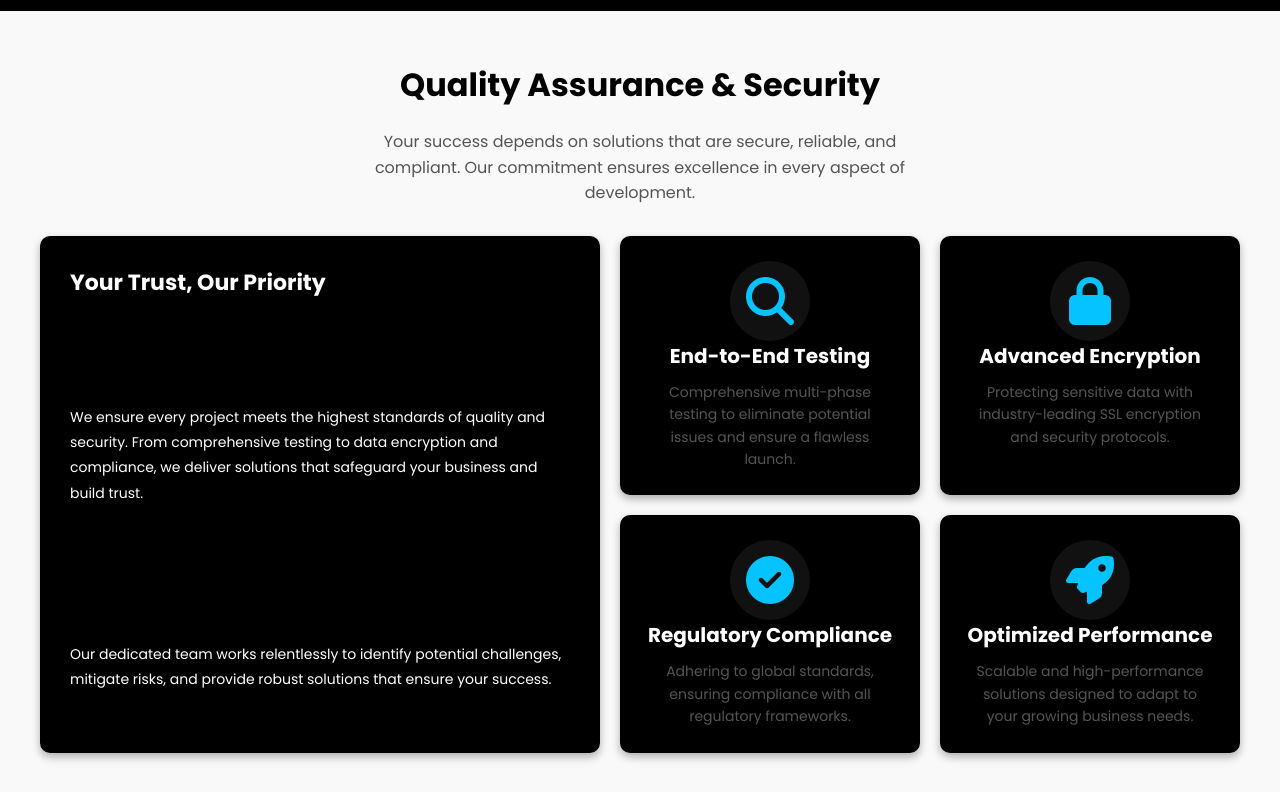
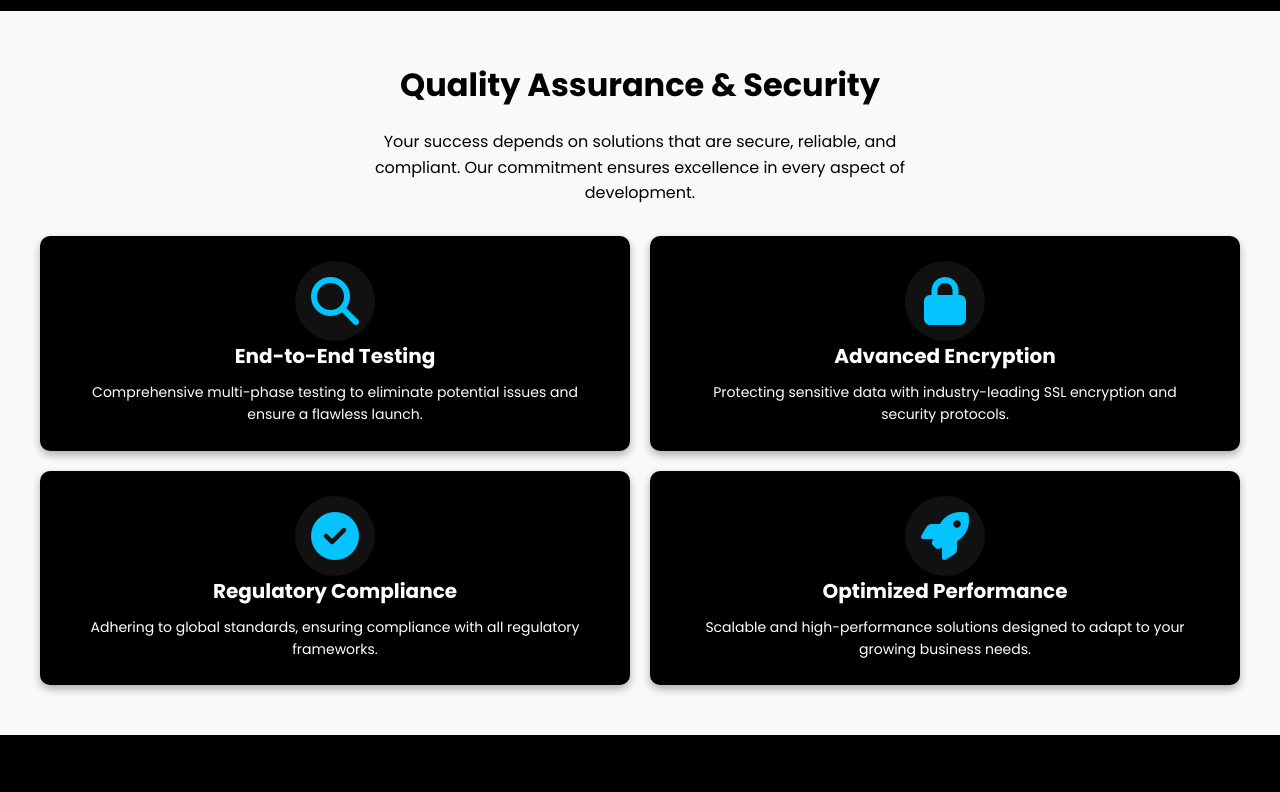
Before and after one commit to itsmardan/xiotsui, a plain HTML site: page index.html in a window 1280 px wide. Shown: the part 1380-2172 px from the top of the page. Drawn offline with Linux system fonts and the light colour scheme.

Commit message:
final commit

```diff
--- a/index.html
+++ b/index.html
@@ -139,13 +139,9 @@
 <section class="quality-security">
     <div class="container">
         <h2>Quality Assurance & Security</h2>
-        <p>Your success depends on solutions that are secure, reliable, and compliant. Our commitment ensures excellence in every aspect of development.</p>
-        <div class="content">
-            <div class="commitment">
-                <h3>Your Trust, Our Priority</h3>
-                <p>We ensure every project meets the highest standards of quality and security. From comprehensive testing to data encryption and compliance, we deliver solutions that safeguard your business and build trust.</p>
-                <p class="extra-content">Our dedicated team works relentlessly to identify potential challenges, mitigate risks, and provide robust solutions that ensure your success.</p>
-            </div>
+        <p style="color:#000;">Your success depends on solutions that are secure, reliable, and compliant. Our commitment ensures excellence in every aspect of development.</p>
+
+
 
             <div class="features">
                 <div class="feature-item">
@@ -503,7 +499,7 @@
         <!-- Footer Bottom -->
         <div class="footer-bottom">
             <p>Registered in England & Wales No. 13719085. Suite 1M Lions Drive, Shadsworth Business Park, Blackburn, England, BB1 2QS</p>
-            <p>&copy; 2022 XIOTS Ltd. All rights reserved.</p>
+            <p>&copy; 2024 XIOTS Ltd. All rights reserved.</p>
         </div>
     </div>
 </footer>
--- a/script.js
+++ b/script.js
@@ -1,4 +1,5 @@
 document.addEventListener("DOMContentLoaded", function () {
+    // Mobile Menu Toggle
     const menuToggle = document.getElementById("menu-toggle");
     const mobileMenu = document.getElementById("mobile-menu");
 
@@ -6,4 +7,33 @@ document.addEventListener("DOMContentLoaded", function () {
         menuToggle.classList.toggle("active");
         mobileMenu.classList.toggle("active");
     });
+
+    // FAQ Toggle
+    const faqItems = document.querySelectorAll(".faq-item");
+
+    faqItems.forEach(item => {
+        const question = item.querySelector(".faq-question");
+        question.addEventListener("click", function () {
+            item.classList.toggle("active");
+
+            // Toggle "+" and "-" for the FAQ toggle icon
+            const toggleIcon = question.querySelector(".faq-toggle");
+            if (item.classList.contains("active")) {
+                toggleIcon.textContent = "-";
+            } else {
+                toggleIcon.textContent = "+";
+            }
+
+            // Optionally, close other open FAQs
+            faqItems.forEach(otherItem => {
+                if (otherItem !== item) {
+                    otherItem.classList.remove("active");
+                    const otherIcon = otherItem.querySelector(".faq-toggle");
+                    if (otherIcon) {
+                        otherIcon.textContent = "+";
+                    }
+                }
+            });
+        });
+    });
 });
--- a/style.css
+++ b/style.css
@@ -233,7 +233,7 @@ body {
     }
 
     .hero {
-        margin-top: 80px;
+        margin-top: 120px;
     }
 
     .hero-container {
@@ -874,7 +874,7 @@ blockquote {
 
 .quality-security p {
     font-size: 16px;
-    color: #555;
+    color: #fff;
     max-width: 600px;
     margin: 0 auto 30px;
     line-height: 1.6;
@@ -887,37 +887,23 @@ blockquote {
     align-items: stretch;
     flex-wrap: wrap;
 }
-
 .commitment {
-    flex: 1 1 45%;
-    background-color: #000;
-    padding: 30px;
+    display: flex;
+    justify-content: center;
+    align-items: center;
+    padding: 0;
     border-radius: 10px;
-    color: #fff;
-    text-align: left;
     box-shadow: 0 4px 8px rgba(0, 0, 0, 0.3);
-    display: flex;
-    flex-direction: column;
-    justify-content: space-between;
+    overflow: hidden;
+    background: none;
 }
 
-.commitment h3 {
-    font-size: 22px;
-    font-weight: 600;
-    color: #fff;
-    margin-bottom: 15px;
+.commitment img {
+    width: 100%;
+    height: auto;
+    object-fit: cover;
+    border-radius: 10px;
 }
-
-.commitment p {
-    font-size: 14px;
-    line-height: 1.8;
-    color: #fff;
-}
-
-.commitment .extra-content {
-    margin-top: 15px;
-}
-
 .features {
     flex: 1 1 50%;
     display: grid;
```
